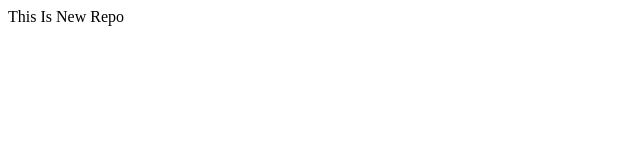
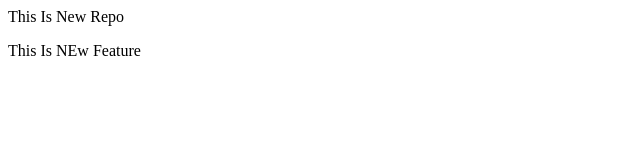
Before and after one commit to Aftab-hash/localrepo, a plain HTML site: page index.html in a window 1280 px wide. Shown: the whole page, without its empty margins (0-640 px from the left). Drawn offline with Linux system fonts and the light colour scheme.

Commit message:
Add new feature

```diff
--- a/index.html
+++ b/index.html
@@ -1 +1,2 @@
 <p> This Is New Repo </p>
+<p> This Is NEw Feature </p>
```
